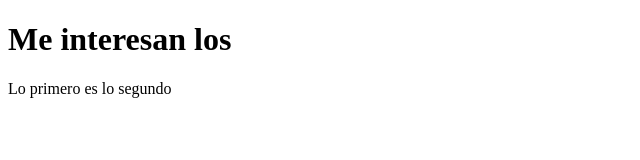
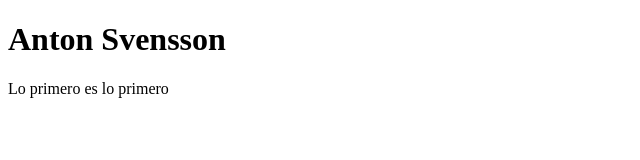
Before and after one commit to AntonKSG/antonksg.github.io, a plain HTML site: page index.html in a window 1280 px wide. Shown: the whole page, without its empty margins (0-640 px from the left). Drawn offline with Linux system fonts and the light colour scheme.

Commit message:
Update index.html

```diff
--- a/index.html
+++ b/index.html
@@ -2,10 +2,10 @@
 <html>
     <head>
         <meta charset="utf-8">
-        <title>Derivado de "Conceptos básicos de HTML"</title>
+        <title>Página personal Anton Svensson</title>
     </head>
     <body>
-    <h1> Me interesan los  </h1>
-    <p> Lo primero es lo segundo  </p>
+    <h1> Anton Svensson  </h1>
+    <p> Lo primero es lo primero  </p>
     </body>
 </html>
```
